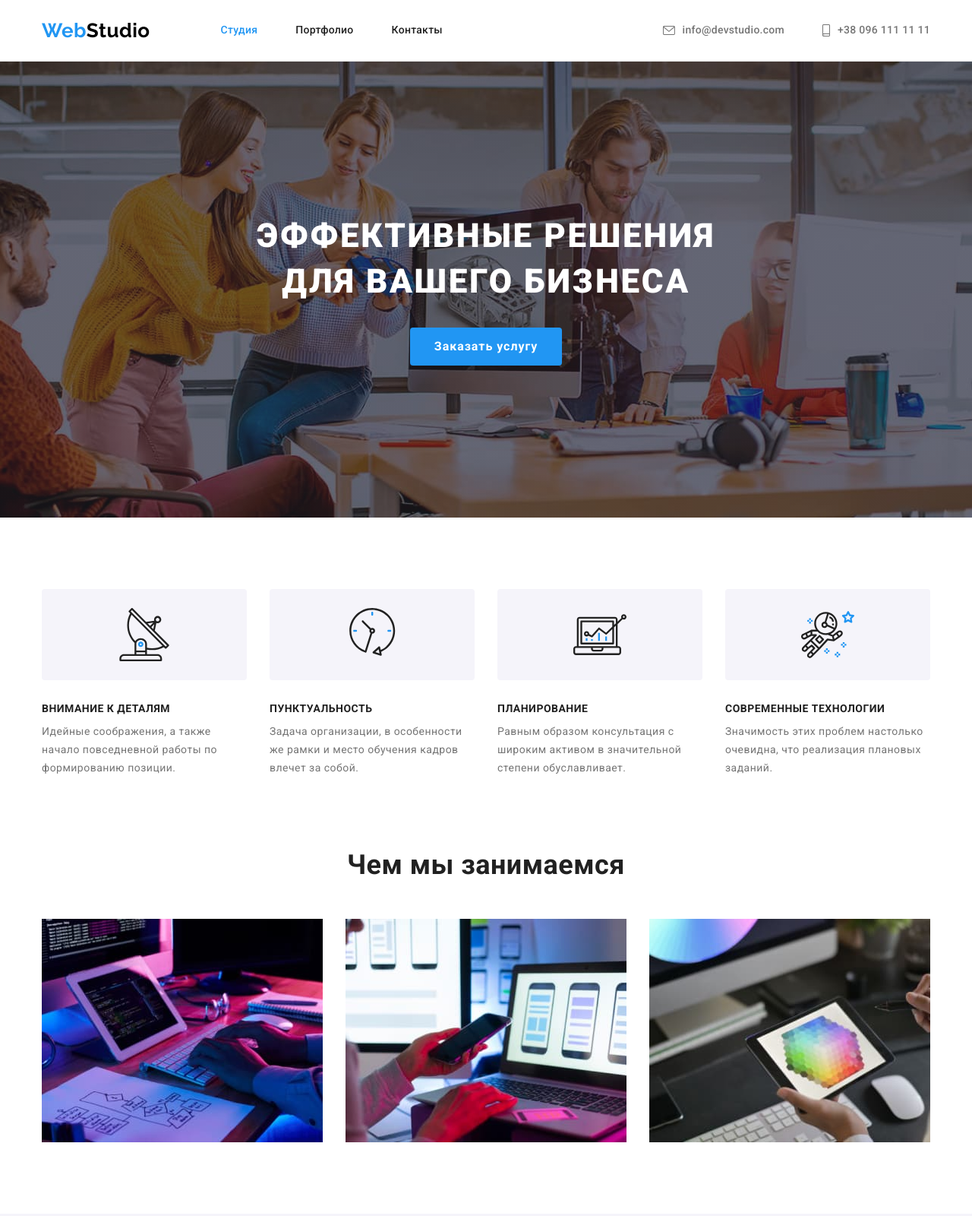
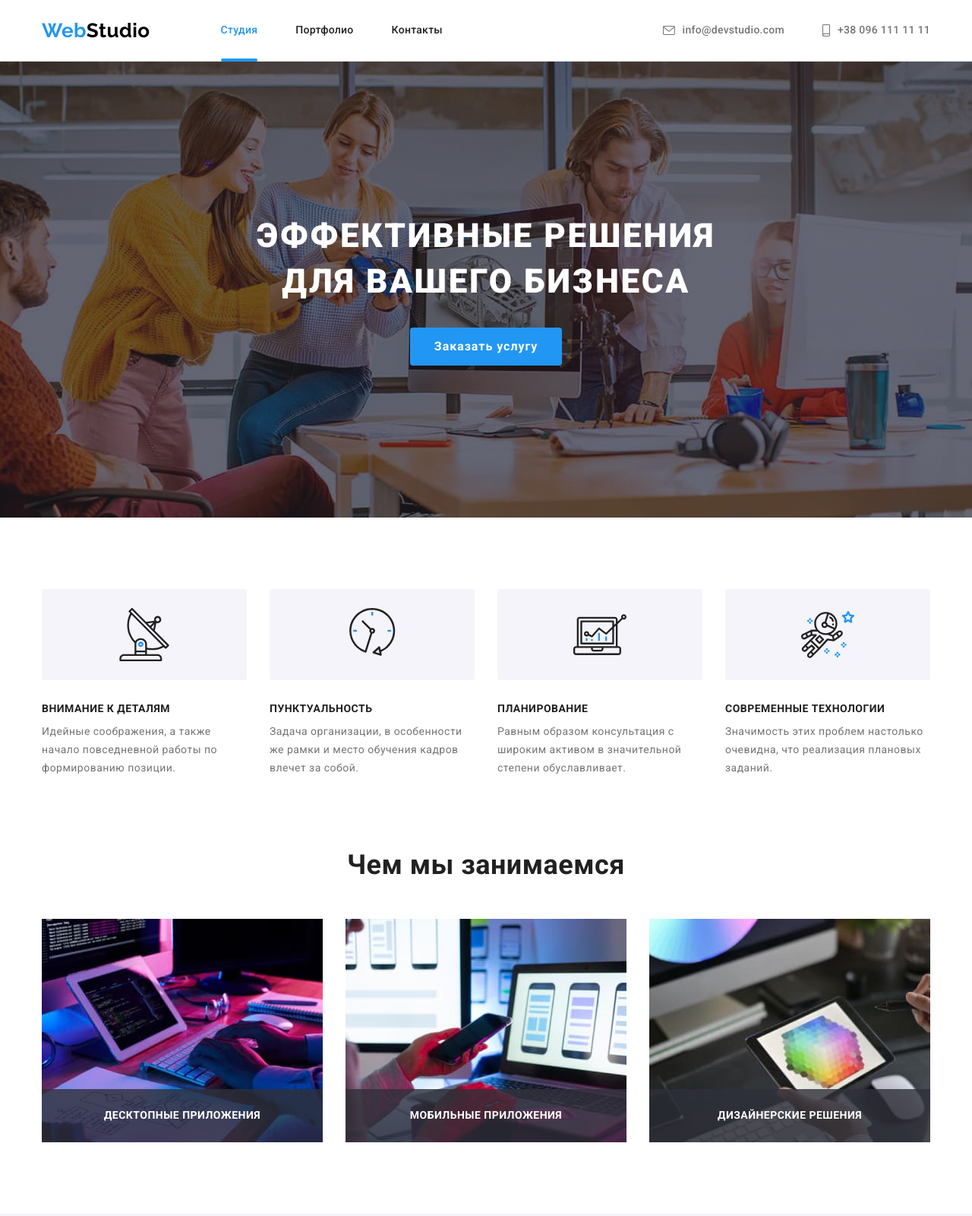
Before and after one commit to galu4ok/goit-markup-hw-05, a plain HTML site: page index.html in a window 1280 px wide. Shown: the top 1600 px of the page at 76% size. Drawn offline with nearby package versions, Linux system fonts and the light colour scheme.

Commit message:
Adds link transition,underline&duty card position

```diff
--- a/css/styles.css
+++ b/css/styles.css
@@ -5,11 +5,14 @@
   --primary-white-color: #ffffff;
   --primary-black-color: #000000;
   --team-bg-color: #f5f4fa;
+  --duty-title-bg-color:rgba(47, 48, 58, 0.8);
   --footer-bg-color: #2f303a;
   --footer-link-color: rgba(255, 255, 255, 0.6);
   --selection-color-hero-btn: #188ce8;
   --border-header-line: #ececec;
   --border-portfolio-card: #eeeeee;
+  --duration:250ms;
+  --timing-function:cubic-bezier(0.4, 0, 0.2, 1);
 }
 p,
 h1,
@@ -34,6 +37,7 @@ img {
   display: block;
   max-width: 100%;
   height: auto;
+  object-fit: cover;
 }
 
 body {
@@ -67,7 +71,6 @@ body {
   font-weight: 700;
   line-height: 1.17;
   text-align: center;
-
   margin-bottom: 50px;
 }
 .container {
@@ -82,7 +85,6 @@ body {
 .header {
   border-bottom: 1px solid var(--border-header-line);
 }
-
 .header-container {
   display: flex;
   align-items: center;
@@ -104,18 +106,25 @@ body {
 .contact-item:not(:last-child) {
   margin-right: 50px;
 }
-
+.nav-link.current::after {
+  content: "";
+  position: absolute;
+  left: 0;
+  bottom: -1px;
+  width: 100%;
+  height:4px;
+  background-color: var(--accent-color);
+  border-radius: 2px;
+}
 /* ------------------Logo----------------- */
 
 .logo {
   padding: 24px 0;
   margin-right: 93px;
-
   font-family: 'Raleway', sans-serif;
   font-size: 26px;
   font-weight: 700;
   line-height: 1.19;
-
   color: var(--accent-color);
 }
 .logo-header {
@@ -128,6 +137,7 @@ body {
   margin: 0 0 20px 0;
   padding: 0;
 }
+
 /* ------------------Links---------------- */
 
 .nav-link,
@@ -137,10 +147,11 @@ body {
   line-height: 1.14;
   letter-spacing: 0.02em;
   color: var(--main-text-color);
-
   padding: 32px 0;
+  transition: color var(--duration) var(--timing-function);
 }
 .nav-link {
+  position: relative;
   color: var(--main-text-color);
 }
 .contact-link {
@@ -154,9 +165,11 @@ body {
  }
 .footer-link {
   color: var(--footer-link-color);
+  transition: color var(--duration) var(--timing-function);
 }
 .project-link {
   color: var(--main-text-color);
+  transition: box-shadow var(--duration) var(--timing-function);;
 }
 .nav-link:hover,
 .nav-link:focus,
@@ -190,9 +203,7 @@ body {
   text-align: center;
   letter-spacing: 0.06em;
   text-transform: uppercase;
-
   color: var(--primary-white-color);
-
   max-width: 696px;
   margin: 0 auto;
   margin-bottom: 30px;
@@ -204,21 +215,19 @@ body {
   line-height: 1.87;
   text-align: center;
   letter-spacing: 0.06em;
-  /* cursor: pointer; */
-
   color: var(--primary-white-color);
   background-color: var(--accent-color);
-
   border: none;
   border-radius: 4px;
   min-width: 200px;
   padding: 10px 32px;
   margin: auto;
+  transition: color var(--duration) var(--timing-function),background-color var(--duration) var(--timing-function);
 }
 .hero-button:focus,
 .hero-button:hover {
+  color: var(--primary-white-color);
   background-color: var(--selection-color-hero-btn);
-  color: var(--primary-white-color);
 }
 
 /* ----------------Features---------------*/
@@ -228,17 +237,12 @@ body {
   font-weight: 700;
   line-height: 1.14;
   text-transform: uppercase;
-/*
-  max-width: 270px; */
   margin-bottom: 10px;
 }
 .feature-text {
   font-size: 14px;
   line-height: 1.71;
-
   color: var(--secondary-text-color);
-
-  /* max-width: 270px; */
 }
 .features-list {
   display: flex;
@@ -265,6 +269,25 @@ body {
 .duties {
   padding: 0 0 94px 0;
 }
+.duty-item {
+  position: relative;
+}
+.duty-title {
+  position: absolute;
+  left: 0;
+  bottom: 0;
+  font-size: 14px;
+  font-weight: 700;
+  line-height: 1.14;
+  text-transform: uppercase;
+  width: 100%;
+  height: 70px;
+  display: flex;
+  align-items: center;
+  justify-content: center;
+  color: var(--primary-white-color);
+  background-color:var(--duty-title-bg-color);
+   }
 .team {
   background-color: var(--team-bg-color);
 }
@@ -280,17 +303,15 @@ body {
   font-size: 16px;
   line-height: 1.19;
   text-align: center;
-
   color: var(--secondary-text-color);
-
   margin-bottom: 16px;
 }
-.duties-list,
+.duty-list,
 .team-list {
   display: flex;
 }
 .team-item:not(:last-child),
-.duties-item:not(:last-child) {
+.duty-item:not(:last-child) {
   margin-right: 30px;
 }
 .team-item {
@@ -323,11 +344,12 @@ body {
   justify-content: center;
   background: var(--primary-white-color);
   color: #afb1b8;
+  transition: color var(--duration) var(--timing-function), background-color var(--duration) var(--timing-function);
 }
 .social-link:hover,
 .social-link:focus {
+  color: var(--primary-white-color);
   background-color:var(--accent-color);
-  color: var(--primary-white-color);
 }
 .social-icon {
   fill: currentColor;
@@ -355,11 +377,12 @@ body {
   justify-content: center;
   background: var(--primary-white-color);
   color: #afb1b8;
+  transition: color var(--duration) var(--timing-function), border-color var(--duration) var(--timing-function);
 }
 .customer-link:hover,
 .customer-link:focus {
+  color: var(--accent-color);
   border-color: var(--accent-color);
-  color: var(--accent-color);
 }
 .customer-icon {
   fill: currentColor;
@@ -385,17 +408,13 @@ body {
   font-weight: 700;
   line-height: 1.14;
   text-transform: uppercase;
-
   color: var(--primary-white-color);
-
   margin-bottom: 20px;
-
 }
 .address-item {
   font-style: normal;
   font-size: 14px;
   line-height: 1.71;
-
   color: var(--primary-white-color);
 }
 .address-item:not(:last-child) {
@@ -421,12 +440,11 @@ body {
   font-size: 16px;
   font-weight: 500;
   line-height: 1.62;
-
   background-color: var(--team-bg-color);
-
   border: none;
   border-radius: 4px;
   padding: 6px 22px;
+  transition: color var(--duration) var(--timing-function),background-color var(--duration) var(--timing-function),box-shadow var(--duration) var(--timing-function);
 }
 
 .filter-button:hover,
@@ -434,7 +452,6 @@ body {
 .filter-button.active {
   color: var(--primary-white-color);
   background-color: var(--accent-color);
-
   box-shadow: 0px 3px 1px rgba(0, 0, 0, 0.1), 0px 1px 2px rgba(0, 0, 0, 0.08),
     0px 2px 2px rgba(0, 0, 0, 0.12);
   border-radius: 4px;
@@ -453,7 +470,6 @@ body {
 }
 .project-description {
   padding: 20px 24px;
-
   border-right: 1px solid var(--border-portfolio-card);
   border-bottom: 1px solid var(--border-portfolio-card);
   border-left: 1px solid var(--border-portfolio-card);
@@ -463,13 +479,11 @@ body {
   font-weight: 700;
   line-height: 2;
   letter-spacing: 0.06em;
-
   margin-bottom: 4px;
 }
 .project-text {
   font-size: 16px;
   line-height: 1.87;
-
   color: var(--secondary-text-color);
 }
 .project-link:hover,
--- a/index.html
+++ b/index.html
@@ -27,7 +27,9 @@
     <header class="header">
       <div class="container header-container">
         <nav class="navigation">
-          <a href="./index.html" lang="en" class="logo link">Web<span class="logo-header">Studio</span></a>
+          <a href="./index.html" lang="en" class="logo link"
+            >Web<span class="logo-header">Studio</span></a
+          >
           <!-- Меню навигации -->
           <ul class="nav-list list">
             <li class="nav-item">
@@ -41,7 +43,8 @@
         <ul class="contact-list list">
           <li class="contact-item">
             <a href="mailto:info@devstudio.com" class="contact-link link"
-              ><svg class="contact-icon" width="16" height="12"><use href="./images/icons.svg#icon-envelope"></use></svg
+              ><svg class="contact-icon" width="16" height="12">
+                <use href="./images/icons.svg#icon-envelope"></use></svg
               >info@devstudio.com</a
             >
           </li>
@@ -85,7 +88,9 @@
             </li>
             <li class="feature-item">
               <div class="feature-thumb">
-                <svg class="feature-icon width="70" height="70""><use href="./images/icons.svg#icon-clock"></use></svg>
+                <svg class="feature-icon" width="70" height="70">
+                  <use href="./images/icons.svg#icon-clock"></use>
+                </svg>
               </div>
               <h3 class="feature-title">Пунктуальность</h3>
               <p class="feature-text">
@@ -94,7 +99,9 @@
             </li>
             <li class="feature-item">
               <div class="feature-thumb">
-                <svg class="feature-icon width="70" height="70""><use href="./images/icons.svg#icon-diagram"></use></svg>
+                <svg class="feature-icon" width="70" height="70">
+                  <use href="./images/icons.svg#icon-diagram"></use>
+                </svg>
               </div>
               <h3 class="feature-title">Планирование</h3>
               <p class="feature-text">
@@ -103,10 +110,14 @@
             </li>
             <li class="feature-item">
               <div class="feature-thumb">
-                <svg class="feature-icon width="70" height="70""><use href="./images/icons.svg#icon-astronaut"></use></svg>
+                <svg class="feature-icon" width="70" height="70">
+                  <use href="./images/icons.svg#icon-astronaut"></use>
+                </svg>
               </div>
               <h3 class="feature-title">Современные технологии</h3>
-              <p class="feature-text">Значимость этих проблем настолько очевидна, что реализация плановых заданий.</p>
+              <p class="feature-text">
+                Значимость этих проблем настолько очевидна, что реализация плановых заданий.
+              </p>
             </li>
           </ul>
         </div>
@@ -116,25 +127,33 @@
       <section class="section duties">
         <div class="container">
           <h2 class="duties-title section-title">Чем мы занимаемся</h2>
-          <ul class="duties-list list">
-            <li class="duties-item">
+          <ul class="duty-list list">
+            <li class="duty-item">
               <img
                 src="./images/desktop.jpg"
                 alt="Человек печатает на клавиатуре перед монитором и планшетом"
                 width="370"
-                class="duties-picture"
+                class="duty-picture"
               />
+              <h3 class="duty-title">Десктопные приложения</h3>
             </li>
-            <li class="duties-item">
+            <li class="duty-item">
               <img
                 src="./images/smartphone.jpg"
                 alt="Девушка со смартфоном в руке перед монитором "
                 width="370"
-                class="duties-picture"
+                class="duty-picture"
               />
+              <h3 class="duty-title">Мобильные приложения</h3>
             </li>
-            <li class="duties-item">
-              <img src="./images/design.jpg" alt="Палитра цветов на планшете" width="370" class="duties-picture" />
+            <li class="duty-item">
+              <img
+                src="./images/design.jpg"
+                alt="Палитра цветов на планшете"
+                width="370"
+                class="duty-picture"
+              />
+              <h3 class="duty-title">Дизайнерские решения</h3>
             </li>
           </ul>
         </div>
@@ -153,22 +172,26 @@
                 <ul class="social-list list">
                   <li class="social-item">
                     <a href="" class="social-link link"
-                      ><svg class="social-icon" width="20" height="20"><use href="./images/icons.svg#icon-instagram"></use></svg
+                      ><svg class="social-icon" width="20" height="20">
+                        <use href="./images/icons.svg#icon-instagram"></use></svg
                     ></a>
                   </li>
                   <li class="social-item">
                     <a href="" class="social-link link"
-                      ><svg class="social-icon" width="20" height="20"><use href="./images/icons.svg#icon-twitter"></use></svg
+                      ><svg class="social-icon" width="20" height="20">
+                        <use href="./images/icons.svg#icon-twitter"></use></svg
                     ></a>
                   </li>
                   <li class="social-item">
                     <a href="" class="social-link link"
-                      ><svg class="social-icon" width="20" height="20"><use href="./images/icons.svg#icon-facebook"></use></svg
+                      ><svg class="social-icon" width="20" height="20">
+                        <use href="./images/icons.svg#icon-facebook"></use></svg
                     ></a>
                   </li>
                   <li class="social-item">
                     <a href="" class="social-link link"
-                      ><svg class="social-icon" width="20" height="20"><use href="./images/icons.svg#icon-linkedin"></use></svg
+                      ><svg class="social-icon" width="20" height="20">
+                        <use href="./images/icons.svg#icon-linkedin"></use></svg
                     ></a>
                   </li>
                 </ul>
@@ -182,22 +205,26 @@
                 <ul class="social-list list">
                   <li class="social-item">
                     <a href="" class="social-link link"
-                      ><svg class="social-icon" width="20" height="20"><use href="./images/icons.svg#icon-instagram"></use></svg
+                      ><svg class="social-icon" width="20" height="20">
+                        <use href="./images/icons.svg#icon-instagram"></use></svg
                     ></a>
                   </li>
                   <li class="social-item">
                     <a href="" class="social-link link"
-                      ><svg class="social-icon" width="20" height="20"><use href="./images/icons.svg#icon-twitter"></use></svg
+                      ><svg class="social-icon" width="20" height="20">
+                        <use href="./images/icons.svg#icon-twitter"></use></svg
                     ></a>
                   </li>
                   <li class="social-item">
                     <a href="" class="social-link link"
-                      ><svg class="social-icon" width="20" height="20"><use href="./images/icons.svg#icon-facebook"></use></svg
+                      ><svg class="social-icon" width="20" height="20">
+                        <use href="./images/icons.svg#icon-facebook"></use></svg
                     ></a>
                   </li>
                   <li class="social-item">
                     <a href="" class="social-link link"
-                      ><svg class="social-icon" width="20" height="20"><use href="./images/icons.svg#icon-linkedin"></use></svg
+                      ><svg class="social-icon" width="20" height="20">
+                        <use href="./images/icons.svg#icon-linkedin"></use></svg
                     ></a>
                   </li>
                 </ul>
@@ -211,22 +238,26 @@
                 <ul class="social-list list">
                   <li class="social-item">
                     <a href="" class="social-link link"
-                      ><svg class="social-icon" width="20" height="20"><use href="./images/icons.svg#icon-instagram"></use></svg
+                      ><svg class="social-icon" width="20" height="20">
+                        <use href="./images/icons.svg#icon-instagram"></use></svg
                     ></a>
                   </li>
                   <li class="social-item">
                     <a href="" class="social-link link"
-                      ><svg class="social-icon" width="20" height="20"><use href="./images/icons.svg#icon-twitter"></use></svg
+                      ><svg class="social-icon" width="20" height="20">
+                        <use href="./images/icons.svg#icon-twitter"></use></svg
                     ></a>
                   </li>
                   <li class="social-item">
                     <a href="" class="social-link link"
-                      ><svg class="social-icon" width="20" height="20"><use href="./images/icons.svg#icon-facebook"></use></svg
+                      ><svg class="social-icon" width="20" height="20">
+                        <use href="./images/icons.svg#icon-facebook"></use></svg
                     ></a>
                   </li>
                   <li class="social-item">
                     <a href="" class="social-link link"
-                      ><svg class="social-icon" width="20" height="20"><use href="./images/icons.svg#icon-linkedin"></use></svg
+                      ><svg class="social-icon" width="20" height="20">
+                        <use href="./images/icons.svg#icon-linkedin"></use></svg
                     ></a>
                   </li>
                 </ul>
@@ -240,22 +271,26 @@
                 <ul class="social-list list">
                   <li class="social-item">
                     <a href="" class="social-link link"
-                      ><svg class="social-icon" width="20" height="20"><use href="./images/icons.svg#icon-instagram"></use></svg
+                      ><svg class="social-icon" width="20" height="20">
+                        <use href="./images/icons.svg#icon-instagram"></use></svg
                     ></a>
                   </li>
                   <li class="social-item">
                     <a href="" class="social-link link"
-                      ><svg class="social-icon" width="20" height="20"><use href="./images/icons.svg#icon-twitter"></use></svg
+                      ><svg class="social-icon" width="20" height="20">
+                        <use href="./images/icons.svg#icon-twitter"></use></svg
                     ></a>
                   </li>
                   <li class="social-item">
                     <a href="" class="social-link link"
-                      ><svg class="social-icon" width="20" height="20"><use href="./images/icons.svg#icon-facebook"></use></svg
+                      ><svg class="social-icon" width="20" height="20">
+                        <use href="./images/icons.svg#icon-facebook"></use></svg
                     ></a>
                   </li>
                   <li class="social-item">
                     <a href="" class="social-link link"
-                      ><svg class="social-icon" width="20" height="20"><use href="./images/icons.svg#icon-linkedin"></use></svg
+                      ><svg class="social-icon" width="20" height="20">
+                        <use href="./images/icons.svg#icon-linkedin"></use></svg
                     ></a>
                   </li>
                 </ul>
@@ -272,32 +307,38 @@
           <ul class="customer-list list">
             <li class="customer-item">
               <a href="" class="customer-link link"
-                ><svg class="customer-icon" width="106" height="60"><use href="./images/icons.svg#icon-logo1"></use></svg
+                ><svg class="customer-icon" width="106" height="60">
+                  <use href="./images/icons.svg#icon-logo1"></use></svg
               ></a>
             </li>
             <li class="customer-item">
               <a href="" class="customer-link link"
-                ><svg class="customer-icon" width="106" height="60"><use href="./images/icons.svg#icon-logo2"></use></svg
+                ><svg class="customer-icon" width="106" height="60">
+                  <use href="./images/icons.svg#icon-logo2"></use></svg
               ></a>
             </li>
             <li class="customer-item">
               <a href="" class="customer-link link"
-                ><svg class="customer-icon" width="106" height="60"><use href="./images/icons.svg#icon-logo3"></use></svg
+                ><svg class="customer-icon" width="106" height="60">
+                  <use href="./images/icons.svg#icon-logo3"></use></svg
               ></a>
             </li>
             <li class="customer-item">
               <a href="" class="customer-link link"
-                ><svg class="customer-icon" width="106" height="60"><use href="./images/icons.svg#icon-logo4"></use></svg
+                ><svg class="customer-icon" width="106" height="60">
+                  <use href="./images/icons.svg#icon-logo4"></use></svg
               ></a>
             </li>
             <li class="customer-item">
               <a href="" class="customer-link link"
-                ><svg class="customer-icon" width="106" height="60"><use href="./images/icons.svg#icon-logo5"></use></svg
+                ><svg class="customer-icon" width="106" height="60">
+                  <use href="./images/icons.svg#icon-logo5"></use></svg
               ></a>
             </li>
             <li class="customer-item">
               <a href="" class="customer-link link"
-                ><svg class="customer-icon" width="106" height="60"><use href="./images/icons.svg#icon-logo6"></use></svg
+                ><svg class="customer-icon" width="106" height="60">
+                  <use href="./images/icons.svg#icon-logo6"></use></svg
               ></a>
             </li>
           </ul>
@@ -309,12 +350,16 @@
     <footer class="footer">
       <div class="container footer-container">
         <div class="footer-navigation">
-          <a href="./index.html" lang="en" class="logo logofooter link">Web<span class="logo-footer">Studio</span></a>
+          <a href="./index.html" lang="en" class="logo logofooter link"
+            >Web<span class="logo-footer">Studio</span></a
+          >
           <address>
             <ul class="address-list list">
               <li class="address-item">г. Киев, пр-т Леси Украинки, 26</li>
               <li class="address-item">
-                <a href="mailto:info@devstudio.com" class="footer-link link"> info@devstudio.com </a>
+                <a href="mailto:info@devstudio.com" class="footer-link link">
+                  info@devstudio.com
+                </a>
               </li>
               <li class="address-item">
                 <a href="tel:+380961111111" class="footer-link link">+38 096 111 11 11</a>
@@ -327,22 +372,26 @@
           <ul class="social-list list">
             <li class="social-item">
               <a href="" class="social-link social-link-footer link"
-                ><svg class="social-icon"  width="20" height="20"><use href="./images/icons.svg#icon-instagram"></use></svg
+                ><svg class="social-icon" width="20" height="20">
+                  <use href="./images/icons.svg#icon-instagram"></use></svg
               ></a>
             </li>
             <li class="social-item">
               <a href="" class="social-link social-link-footer link"
-                ><svg class="social-icon" width="20" height="20" ><use href="./images/icons.svg#icon-twitter"></use></svg
+                ><svg class="social-icon" width="20" height="20">
+                  <use href="./images/icons.svg#icon-twitter"></use></svg
               ></a>
             </li>
             <li class="social-item">
               <a href="" class="social-link social-link-footer link"
-                ><svg class="social-icon" width="20" height="20" ><use href="./images/icons.svg#icon-facebook"></use></svg
+                ><svg class="social-icon" width="20" height="20">
+                  <use href="./images/icons.svg#icon-facebook"></use></svg
               ></a>
             </li>
             <li class="social-item">
               <a href="" class="social-link social-link-footer link"
-                ><svg class="social-icon" width="20" height="20" ><use href="./images/icons.svg#icon-linkedin"></use></svg
+                ><svg class="social-icon" width="20" height="20">
+                  <use href="./images/icons.svg#icon-linkedin"></use></svg
               ></a>
             </li>
           </ul>
```
Also changed, not shown: portfolio.html (+34 -9 lines), .prettierrc.json.
